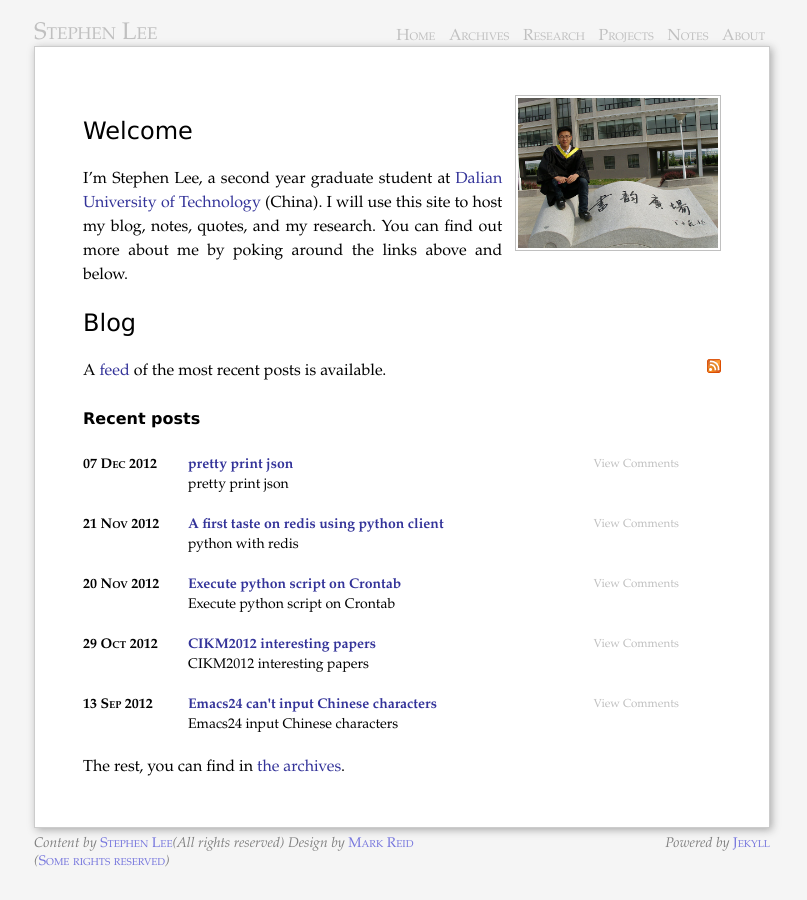
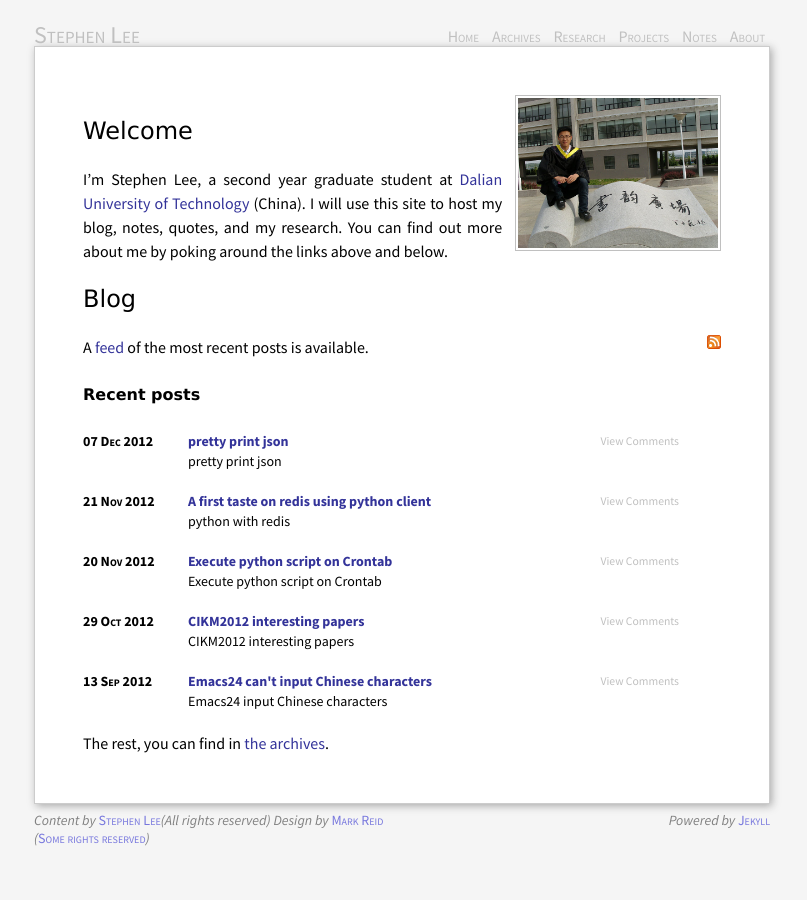
Before and after one commit to stephenLee/stephenlee.github.com, a Jekyll site: the page built from index.markdown, in a window 1280 px wide. Shown: the whole page, without its empty margins (238-1045 px from the left). Built offline with Jekyll 4.4.1, drawn with Linux system fonts in a browser that asks for light colours; comment, search, counter and statistics services are not loaded.

Commit message:
change font style.

```diff
--- a/files/css/screen.css
+++ b/files/css/screen.css
@@ -21,7 +21,8 @@ body,div,dl,dt,dd,ul,ol,li,h1,h2,h3,h4,h5,h6,pre,form,fieldset,p,blockquote,th,t
 /* @end */
 
 body {
-	font-family: Palatino, georgia, "times new roman", serif;
+	/* font-family: Palatino, georgia, "times new roman", serif; */
+	font-family: 'Source Sans Pro', sans-serif;
 	background-color: whitesmoke;
 	background-position: center -18em;
 	background-repeat: repeat-x;
@@ -207,7 +208,8 @@ ul.compact li a {
 	margin-bottom: 0;
 }
 #header h1 {
-	font-family: Palatino, georgia, "times new roman", serif;
+	/* font-family: Palatino, georgia, "times new roman", serif; */
+	font-family: 'Source Sans Pro', sans-serif;
 	margin-bottom: 0;
 	line-height: 0.9em;
 	display: block;
@@ -284,7 +286,8 @@ body#Kith #header a.kith
 	padding-right: 3em;
 }
 .section h1 {
-	font-family: Palatino, georgia, serif;
+	/* font-family: Palatino, georgia, serif; */
+	font-family: 'Source Sans Pro', sans-serif;
 	font-size: 100%;
 	line-height: 1.43em;
 	position: absolute;
```
